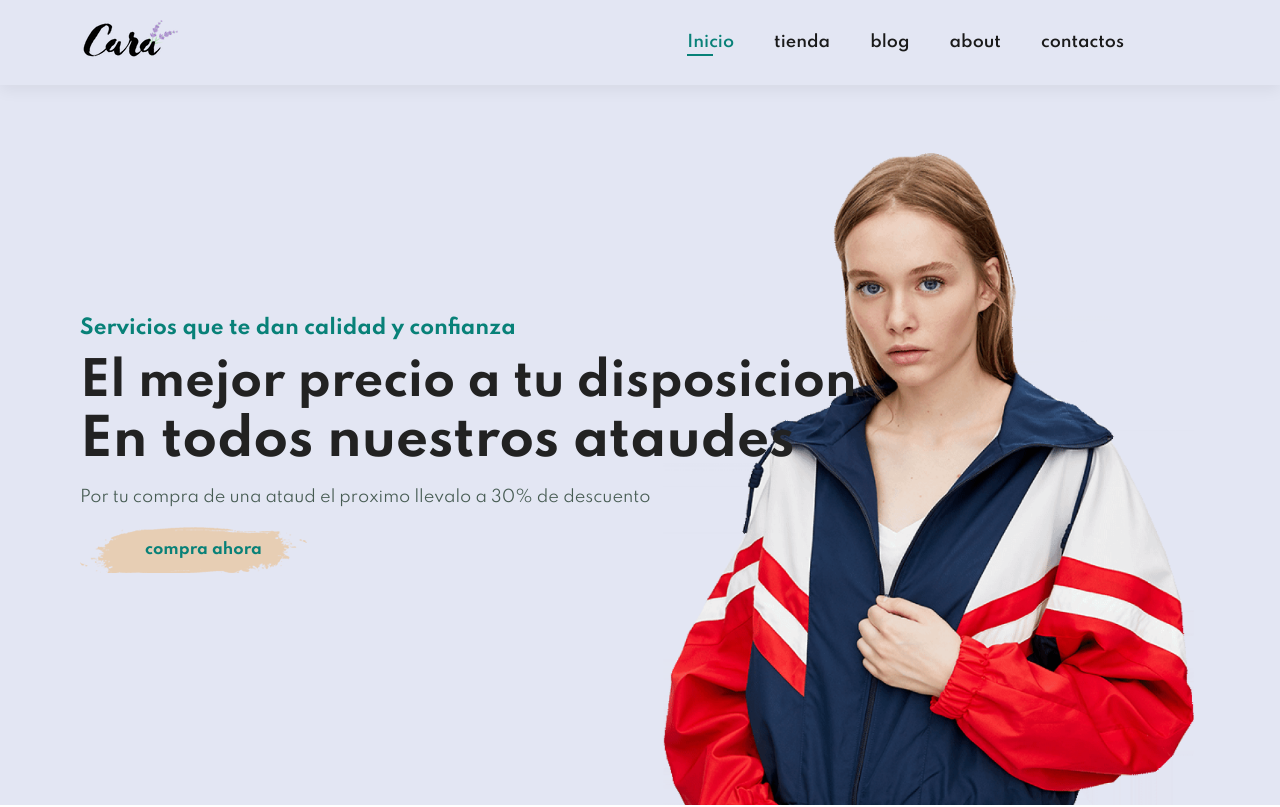
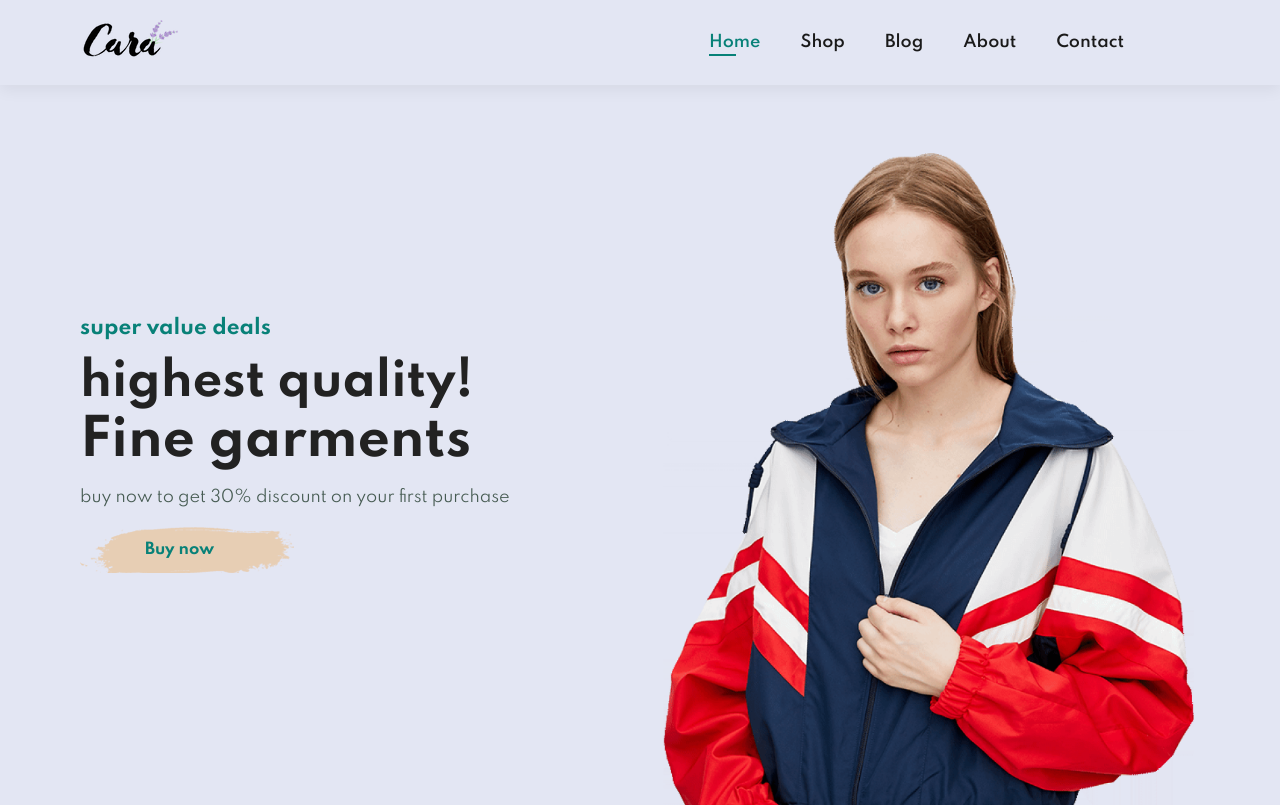
Before and after one commit to umais-khan/fine-center, a plain HTML site: page index.html in a window 1280 px wide. Shown: the top 807 px of the page. Drawn offline with Linux system fonts and the light colour scheme.

Commit message:
language changes

```diff
--- a/index.html
+++ b/index.html
@@ -17,11 +17,11 @@
         <a href="#"><img src="img/logo.png" class="logo" alt=""></a>
         <div>
             <ul id="navbar">
-        <li><a class="active"href="index.html">Inicio</a></li>
-        <li><a href="shop.html">tienda</a></li>
-        <li><a href="blog.html">blog</a></li>
-        <li><a href="about.html">about</a></li>
-        <li><a href="contact.html">contactos</a></li>
+                <li><a class="active" href="index.html">Home</a></li>
+                <li><a href="shop.html">Shop</a></li>
+                <li><a href="blog.html">Blog</a></li>
+                <li><a href="about.html">About</a></li>
+                <li><a href="contact.html">Contact</a></li>
                 <li id="lg-bag"><a href="cart.html"><i class="far fa-shopping-bag"></i></a></li>
                 <a href="#" id="close"><i class="far fa-times"></i></a>
             </ul>
@@ -35,11 +35,11 @@
     </section>
 
     <section id="hero">
-    <h4>Servicios que te dan calidad y confianza</h4>
-    <h2>El mejor precio a tu disposicion</h2>
-    <h1>En todos nuestros ataudes</h1>
-    <p>Por  tu compra de una ataud el proximo llevalo a  30% de descuento</p>
-    <button> compra ahora</button>
+        <h4>super value deals</h4>
+        <h2>highest quality!</h2>
+        <h1>Fine garments</h1>
+        <p>buy now to get 30% discount on your first purchase</p>
+        <button>Buy now</button>
     </section>
 
     <section id="feature" class="section-p1">
@@ -351,13 +351,13 @@
         <div class="banner-box">
             <h4>crazy deals</h4>
             <h2>upcomming season</h2>
-        <span> the  best classic dress in on sale at cara</span>
+            <span> the best classic dress in on sale at cara</span>
             <button class="white">Learms More</button>
         </div>
         <div class="banner-box banner-box2">
             <h4>spring/summer</h4>
             <h2>upcomming season</h2>
-        <span> the  best classic dress in on sale at cara</span>
+            <span> the best classic dress in on sale at cara</span>
             <button class="white">colletion</button>
         </div>
     </section>
@@ -395,7 +395,7 @@
 
     <footer class="section-p1">
         <div class="col">
-        <img class="logo" src="img/logo.png"alt="">
+            <img class="logo" src="img/logo.png" alt="">
             <h4>Contact</h4>
             <p><strong>address:</strong> 562 wellington Road, Streed 32 , San francisco</p>
             <p><strong>Hours:</strong>10:00 - 18:00, Mon -Sat</p>
```
Lines whose indentation alone changed are shown as unchanged.
